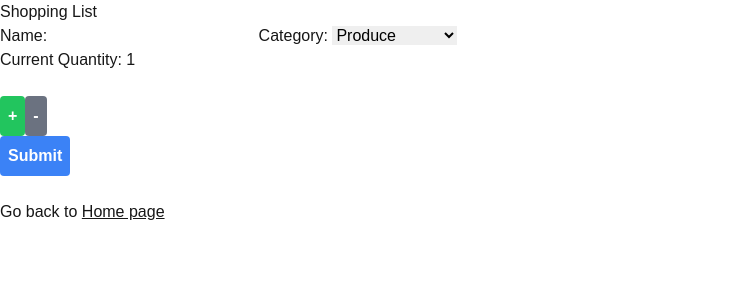
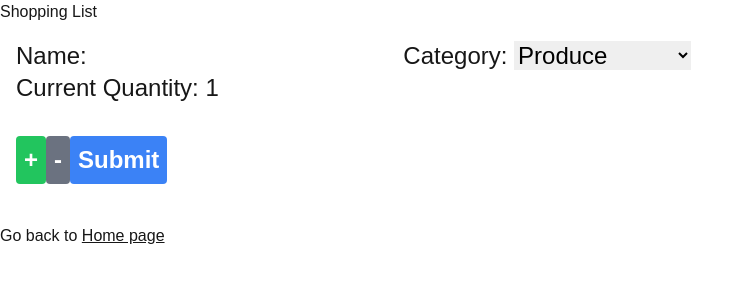
Before and after one commit to Jeffdcdr/cprg306-assignments, a Next.js app: page /week-5 in a window 1280 px wide. Shown: the top 300 px of the page, without its empty margins (0-754 px from the left). Built offline with nearby package versions, Linux system fonts and the light colour scheme.

Commit message:
Update new-item.js
changed button tags for the 3 event handlers to input instead and added value in each of the inputs

```diff
--- a/app/week-5/new-item.js
+++ b/app/week-5/new-item.js
@@ -20,19 +20,17 @@ export default function NewItem() {
     setQuantity(1);
     setCategory("produce");
     setName("");
-
   };
 
   return (
-    <form>
+    <form className="text-2xl mx-4 my-4">
       <label htmlFor="name">Name: </label>
       <input
         className="text-black"
-        type="text" required
+        type="text"
         id="name"
         value={name}
         onChange={(event) => setName(event.target.value)}
-
       />
 
       <label htmlFor="category">Category: </label>
@@ -54,42 +52,40 @@ export default function NewItem() {
         <option value="other">Other</option>
       </select>
 
-      <div>
+      <br></br>
       <h3>Current Quantity: {quantity}</h3>
       <br></br>
 
-        <button
+      <div>
+      <input //increment button
         type="button"
+        value="+"
         onClick={increment}
         className={`${
           quantity === 20
             ? "bg-gray-500 cursor-not-allowed"
             : "bg-green-500 hover:bg-green-700"
         } text-white font-bold py-2 px-2 rounded`}
-        >
-          {/* Increment */}+
-        </button>
+      />
 
-        <button
+      <input //decrement button
         type="button"
+        value="-"
         onClick={decrement}
         className={`${
           quantity === 1
             ? "bg-gray-500 cursor-not-allowed"
             : "bg-red-500 hover:bg-red-700"
         } text-white font-bold py-2 px-2 rounded`}
-        >
-          {/* Decrement */}-
-        </button>
+      />
+
+      <input //submit button
+        type="submit"
+        value="Submit"
+        onClick={handleSubmit}
+        className="bg-blue-500 hover:bg-blue-700 text-white font-bold py-2 px-2 rounded"
+      />
       </div>
-      <button
-        type="button"
-        onClick= {handleSubmit}
-        className="bg-blue-500 hover:bg-blue-700 text-white font-bold py-2 px-2 rounded"
-      >
-        Submit
-
-      </button>
     </form>
   );
 }
```
Lines whose indentation alone changed are shown as unchanged.
